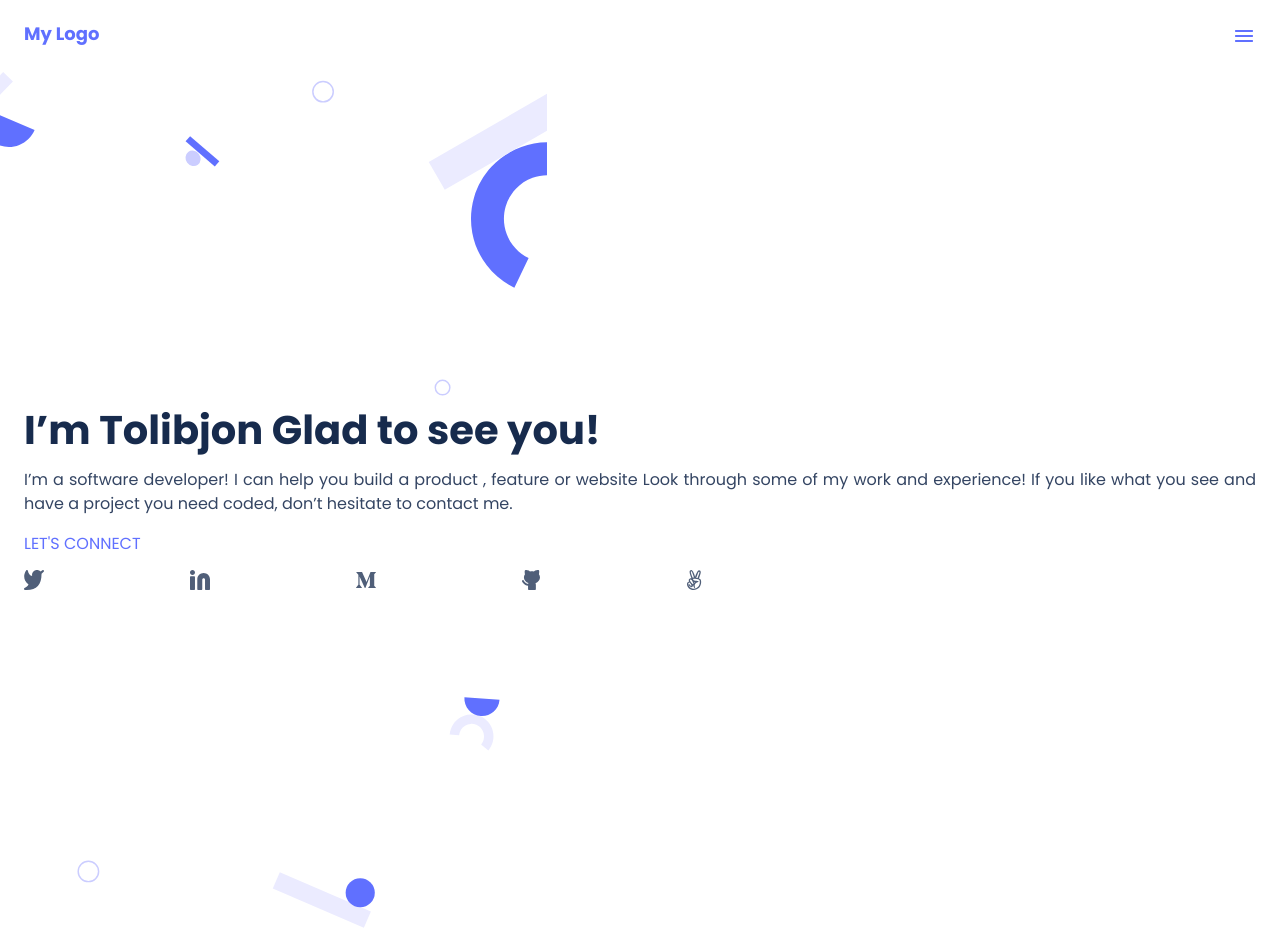
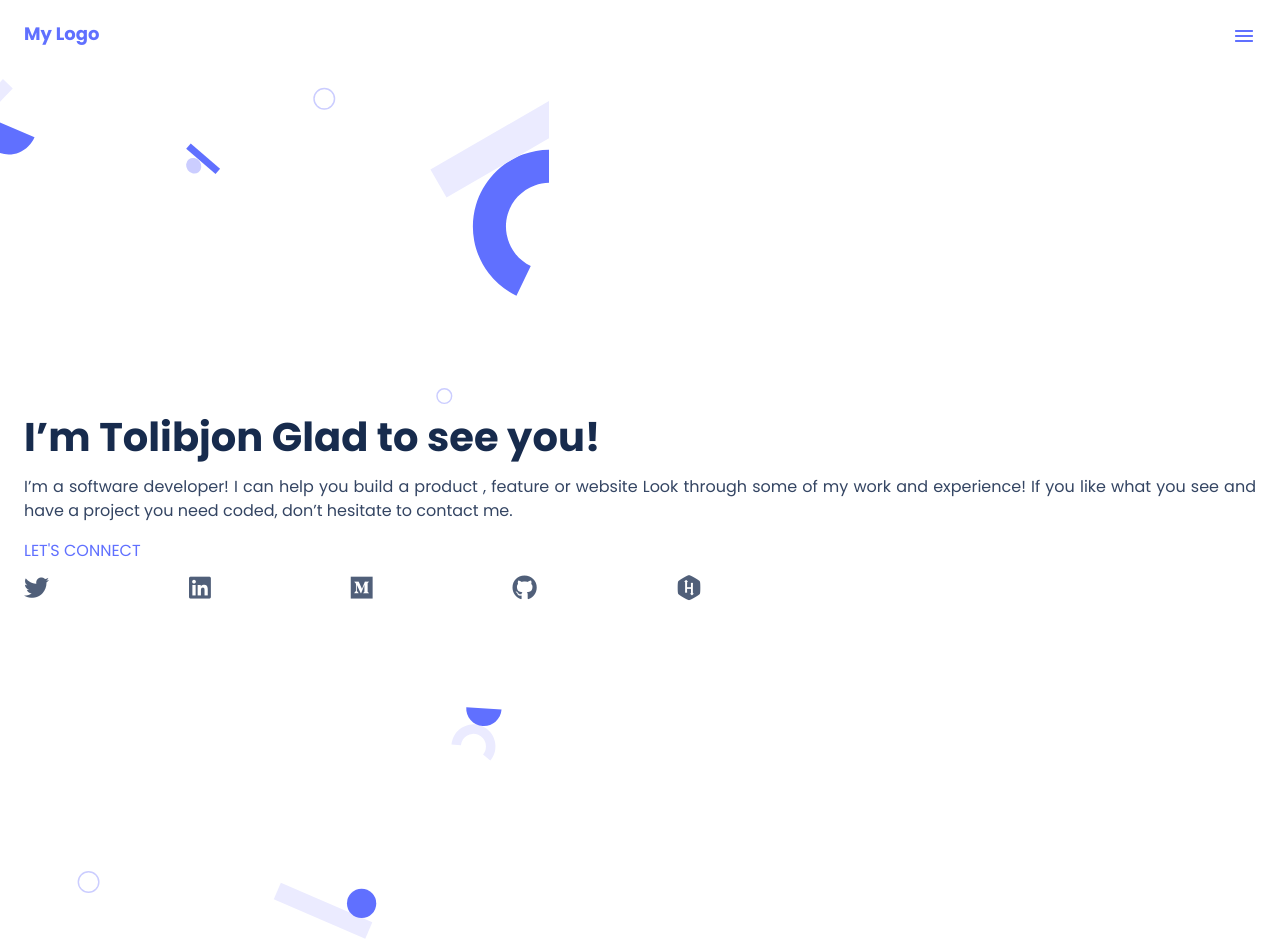
Before and after one commit to toliboff/portfolio, a plain HTML site: page index.html in a window 1280 px wide. Drawn offline with Linux system fonts and the light colour scheme.

Commit message:
Update social media images replaced with FontAwesome icons. Added 'nav' tag for menu button

```diff
--- a/index.html
+++ b/index.html
@@ -5,6 +5,8 @@
     <meta http-equiv="X-UA-Compatible" content="IE=edge">
     <meta name="viewport" content="width=device-width">
     <title>Personal Portfolio</title>
+    <!-- <link rel="stylesheet" href="https://cdnjs.cloudflare.com/ajax/libs/font-awesome/4.7.0/css/font-awesome.min.css"> -->
+    <link href="https://cdnjs.cloudflare.com/ajax/libs/font-awesome/5.13.0/css/all.min.css" rel="stylesheet">
     <link rel="preconnect" href="https://fonts.gstatic.com">
     <link href="https://fonts.googleapis.com/css2?family=Poppins:wght@100;400;700;900&display=swap" rel="stylesheet">
     <link rel="stylesheet" href="style.css">
@@ -12,7 +14,10 @@
 <body>
     <header class="header">
         <a href="#" class="logo">My Logo</a>
-        <img src="./img/icons/menu.png" alt="menu" class="mobile-menu">
+
+        <nav>
+            <img src="./img/icons/menu.png" alt="menu" class="mobile-menu">
+        </nav>
     </header>
 
     <section class="headline">
@@ -24,13 +29,14 @@
             I’m a software developer! I can help you build a product , feature or website Look through some of my work and experience! If you like what you see and have a project you need coded, don’t hesitate to contact me.
         </p>
         <a href="#" class="connect-me">LET'S CONNECT</a>
-        <div class="social-media">
-            <a href="https://twitter.com/tolib_tolibov"><img src="./img/icons/twitter.svg" alt="Twitter"></a>
-            <a href="https://www.linkedin.com/in/tolibjon-tolibov/"><img src="./img/icons/linkedin.svg" alt="Linkedin"></a>
-            <a href="#"><img src="./img/icons/medium.svg" alt="Medium"></a>
-            <a href="https://github.com/toliboff"><img src="./img/icons/github.svg" alt="GitHub"></a>
-            <a href="#"><img src="./img/icons/victory.svg" alt="Victory"></a>
-        </div>
+        <ul class="social-media">
+            <li><a href="https://twitter.com/tolib_tolibov"><i class="fab fa-twitter"></i></a></li>
+            <li><a href="https://www.linkedin.com/in/tolibjon-tolibov/"><i class="fab fa-linkedin"></i></a></li>
+            <li><a href="#"><i class="fab fa-medium"></i></a></li>
+            <li><a href="https://github.com/toliboff"><i class="fab fa-github"></i></a></li>
+            <li><a href="#"><i class="fab fa-hackerrank"></i></a></i></li>
+        </ul>
+
     </section>
 </body>
 </html>
--- a/style.css
+++ b/style.css
@@ -61,12 +61,21 @@
 .connect-me {
   font-size: 16px;
   line-height: 24px;
-  margin-bottom: 14px;
+  margin-bottom: 7px;
 }
 
 .social-media {
+  list-style: none;
   display: flex;
   width: 55%;
   justify-content: space-between;
+  margin: 0;
   margin-bottom: 25%;
+  padding: 0;
 }
+
+.social-media a {
+  color: #505f79;
+  font-size: 25px;
+  cursor: pointer;
+}
```
Also changed, not shown: img/icons/github.svg (deleted), img/icons/linkedin.svg (deleted), img/icons/medium.svg (deleted), img/icons/twitter.svg (deleted), img/icons/victory.svg (deleted).
